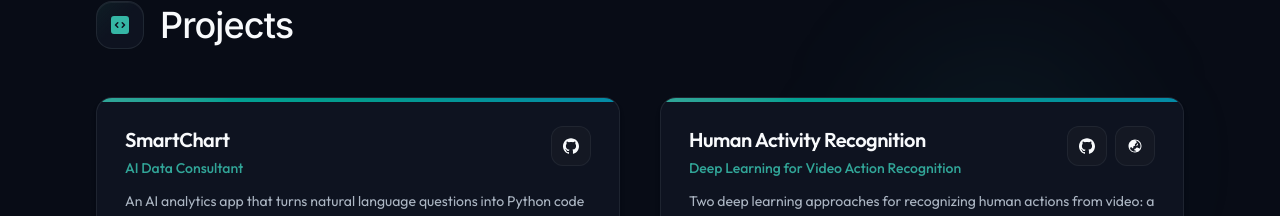
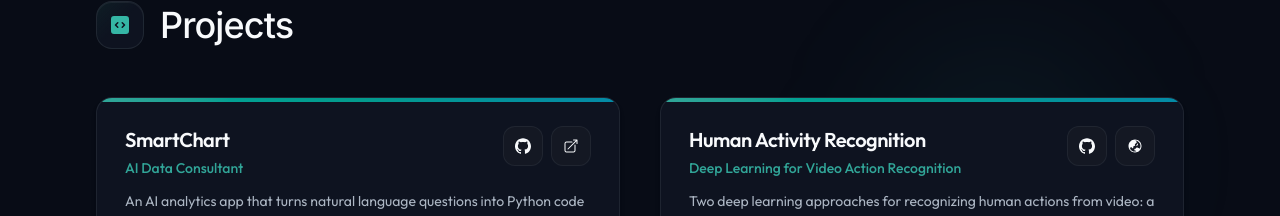
Before and after one commit to sherylmathew11/sherylmathew11, a Next.js app: page / in a window 1280 px wide. Shown: the part 2939-3155 px from the top of the page. Built offline with nearby package versions, Linux system fonts and the light colour scheme; no server answers.

Commit message:
Updated links

```diff
--- a/constants/projects.ts
+++ b/constants/projects.ts
@@ -21,6 +21,7 @@ export const projects: Project[] = [
       "Used prompt engineering and chat history for better code synthesis",
       "Leveraged Qwen-2.5-Coder via Hugging Face API for code generation",
     ],
+    liveUrl: "https://sherylmathew-smartchart.hf.space/",
     githubUrl: "https://github.com/sherylmathew11/smartchart",
   },
   {
```
